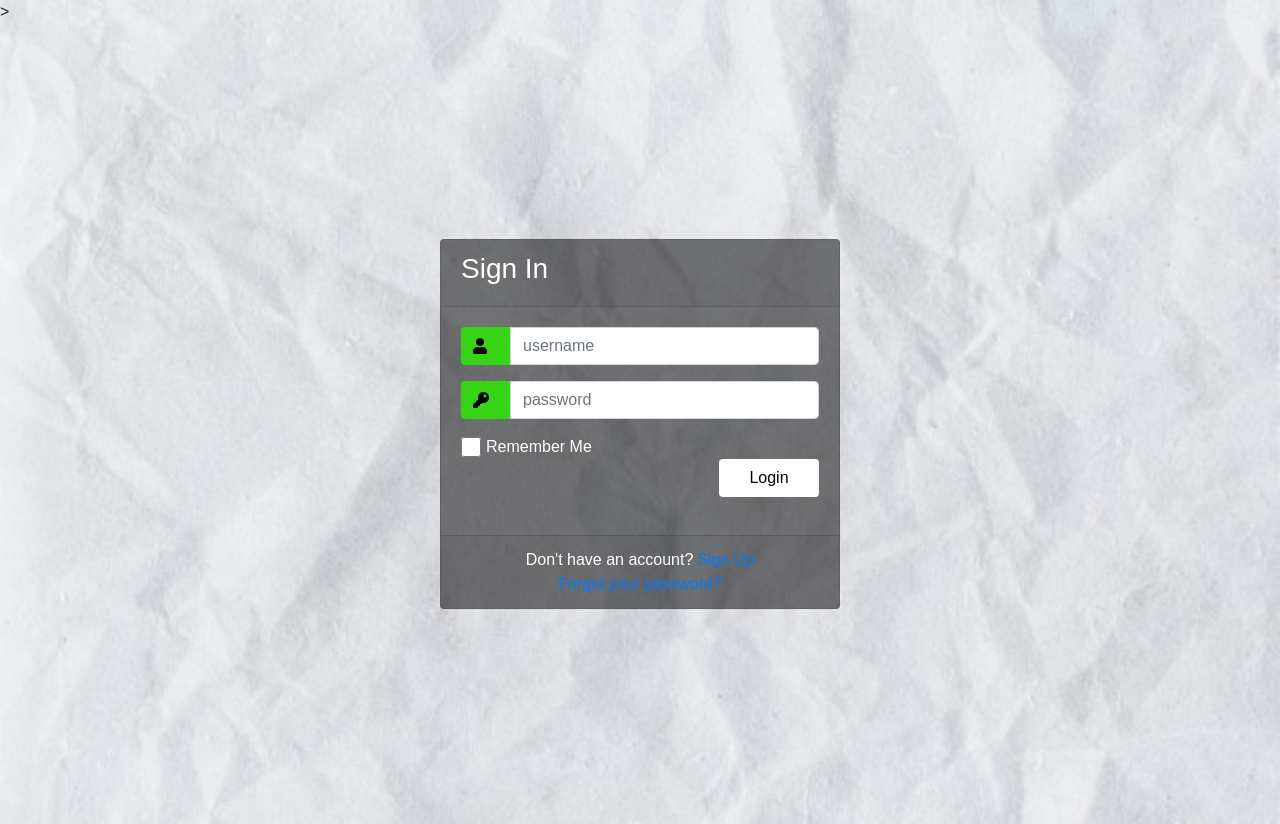
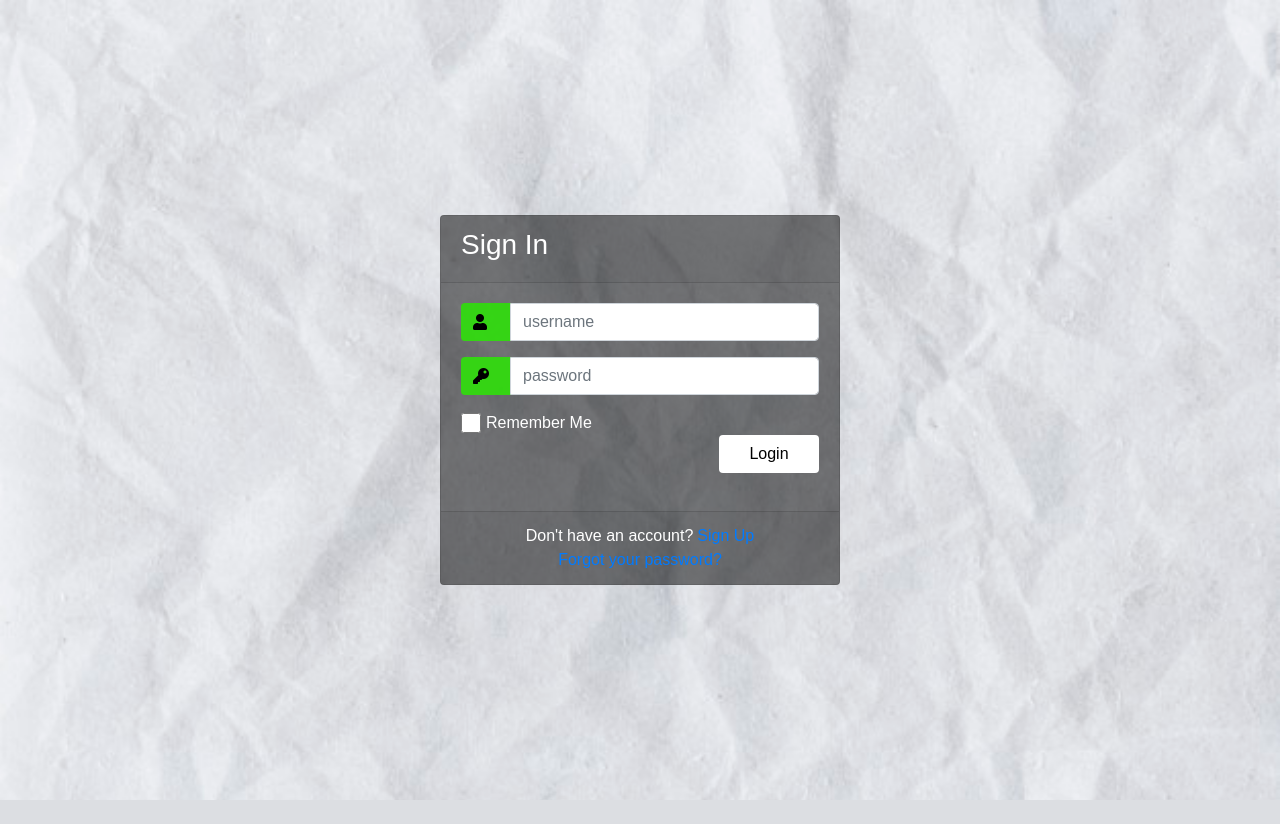
Before and after one commit to aditj/professearch, a Django app: page /login/ in a window 1280 px wide. After the commit the page ends 800 px from the top, so only its background shows below. Run offline with Django 3.2, Linux system fonts and the light colour scheme; some libraries are stand-ins or nearby versions; some web fonts are replaced.

Commit message:
Staticfiles resolved

```diff
--- a/kriti/settings.py
+++ b/kriti/settings.py
@@ -127,7 +127,7 @@ EMAIL_PORT = 587
 
 # Static files (CSS, JavaScript, Images)
 # https://docs.djangoproject.com/en/2.1/howto/static-files/
-STATIC_ROOT = os.path.join(BASE_DIR, "statics")
+#STATIC_ROOT = os.path.join(BASE_DIR, "statics")
 STATIC_URL = '/static/'
 '''STATICFILES_DIRS = [
    os.path.join(BASE_DIR, 'statics'),
--- a/templates/login.html
+++ b/templates/login.html
@@ -23,7 +23,7 @@
 @import url('https://fonts.googleapis.com/css?family=Numans');
 
 html,body{
-background-image: url('statics/profs/images/image2.jpg');
+background-image: url('{% static "profs/images/image2.jpg" %}');
 background-size: cover;
 background-repeat: no-repeat;
 height: 100%;
@@ -109,7 +109,7 @@ margin-left: 4px;
 }
 </style>
 
-	<!--css ends-->>
+	<!--css ends-->
 </head>
 <body>
 <div class="container">
```
